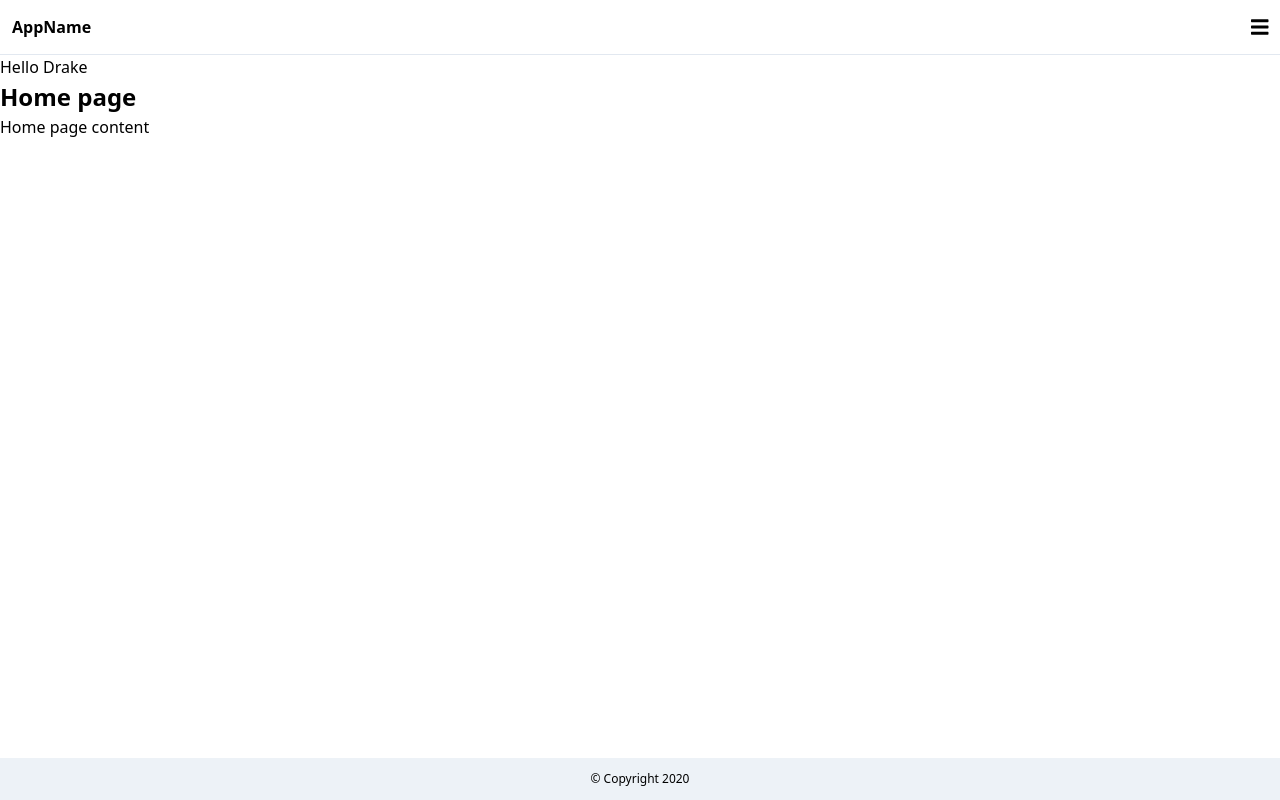
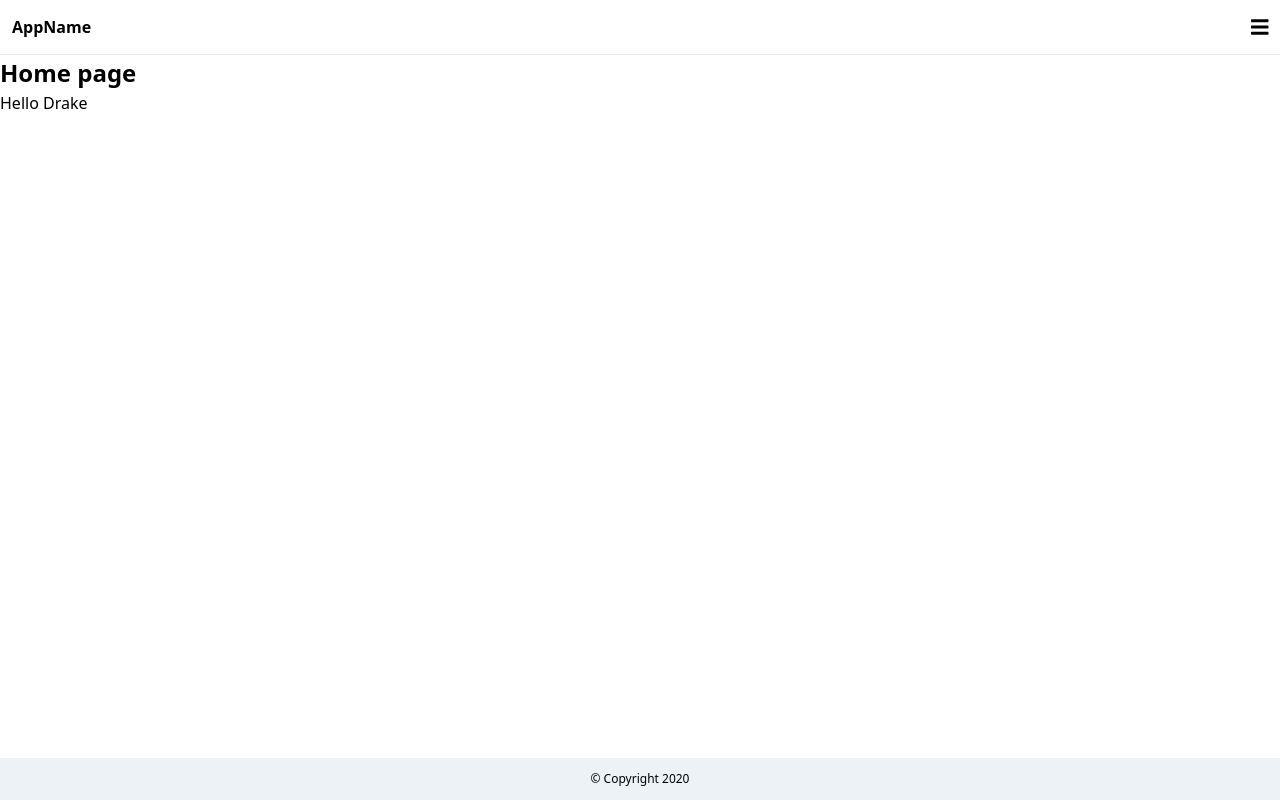
Before and after one commit to somikdatta/learning-react, a React (Create React App) app: page / in a window 1280 px wide. Built offline with nearby package versions, Linux system fonts and the light colour scheme.

Commit message:
👌 IMPROVE: Hello world outputs to Home

```diff
--- a/src/App.js
+++ b/src/App.js
@@ -5,7 +5,6 @@ import {
   Route
 } from 'react-router-dom'
 
-import HelloWorld from './Components/HelloWorld'
 import Header from './Components/Header'
 import Footer from './Components/Footer'
 import Home from './Views/Home'
@@ -18,8 +17,6 @@ function App() {
 
       <Router>
         <Header />
-
-        <HelloWorld name="Drake"/>
 
               <Switch>
                 <Route exact path="/">
--- a/src/Views/Home.js
+++ b/src/Views/Home.js
@@ -1,10 +1,11 @@
 import React from 'react'
+import HelloWorld from '../Components/HelloWorld'
 
 function Home(){
     return (
         <div>
             <h1 className="font-bold text-2xl">Home page</h1>
-            <p>Home page content</p>
+            <HelloWorld name="Drake"/>
         </div>
     )
 }
```
